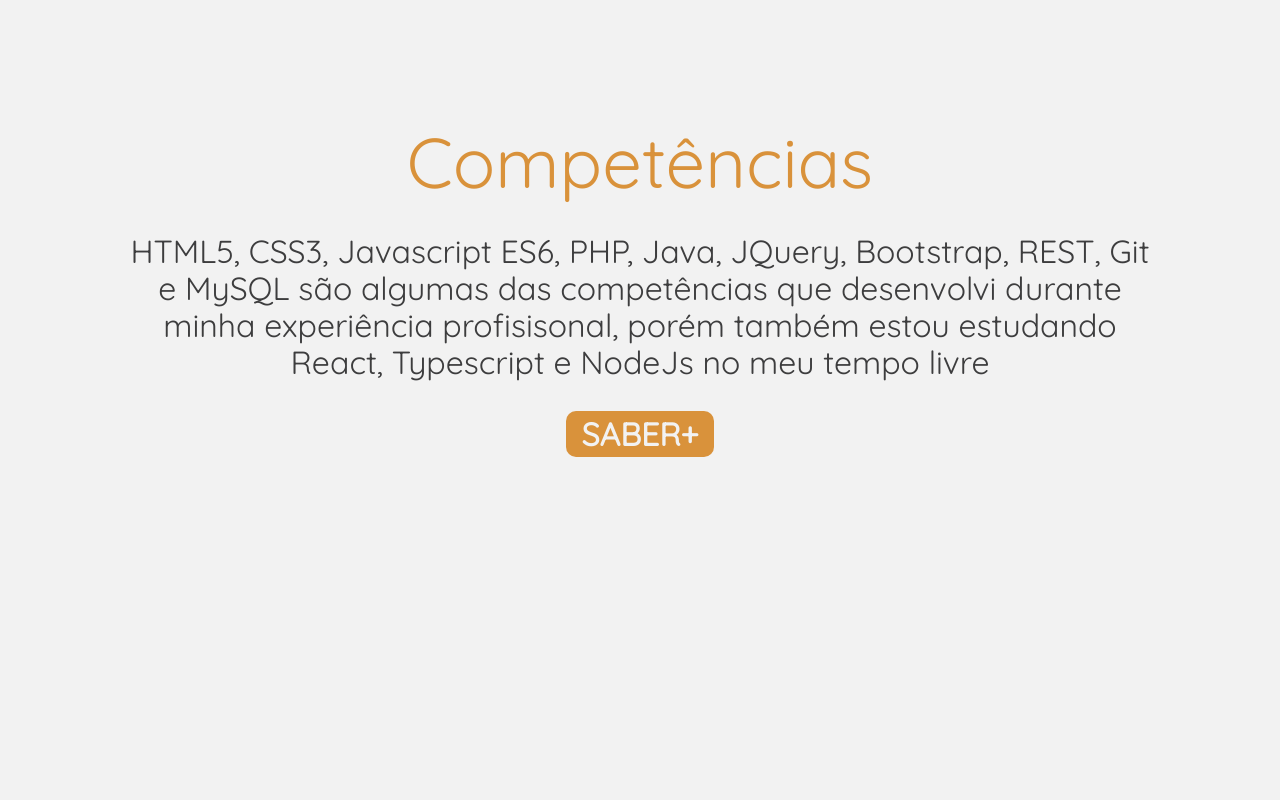
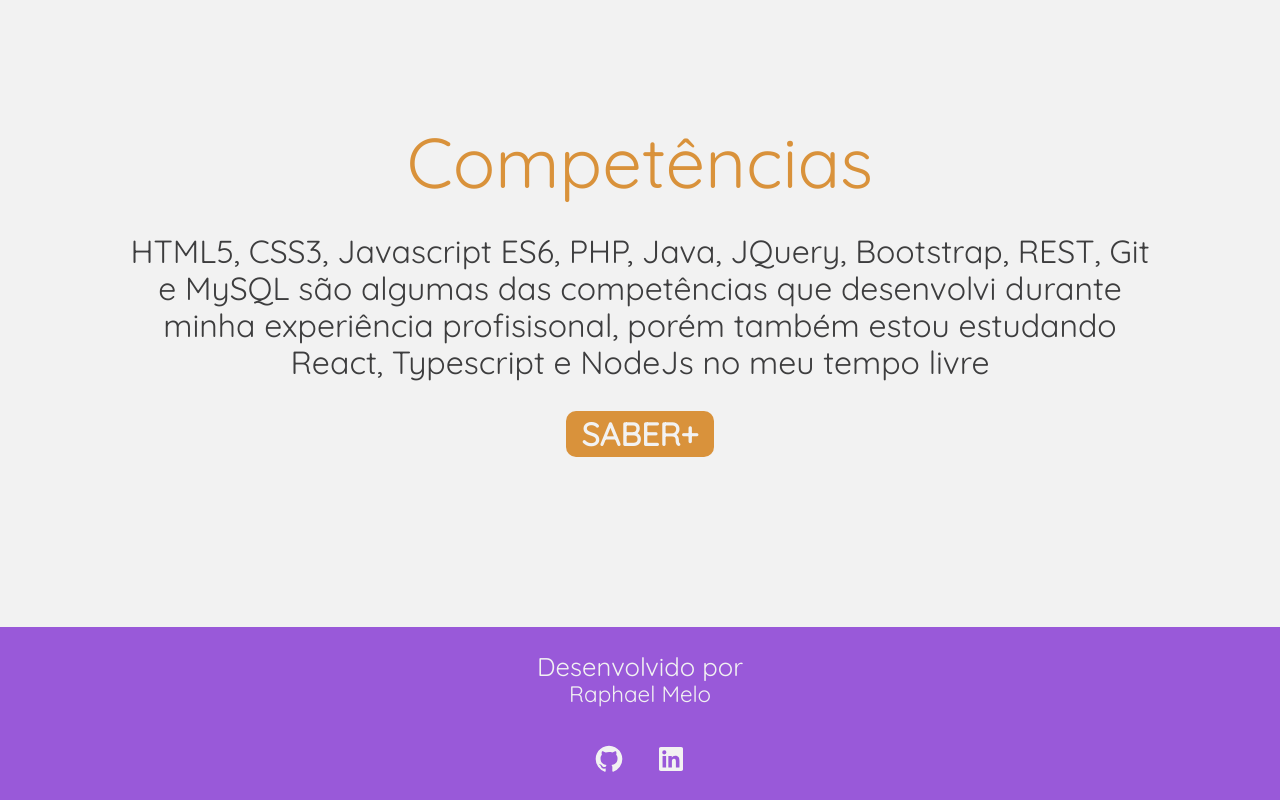
Before and after one commit to RaphaelO-Melo/Portfolio-2.0, a React (Create React App) app in the folder portfolio/: page / in a window 1280 px wide. Shown: the part 2045-2845 px from the top of the page. Before the commit the page ends 2672 px from the top, so only its background shows below. Built offline with nearby package versions, Linux system fonts and the light colour scheme.

Commit message:
Footer component

```diff
--- /dev/null
+++ b/portfolio/src/components/Footer/Footer.module.scss
@@ -0,0 +1,55 @@
+@import "styles/variables";
+@import "styles/breakpoints";
+
+.wrapper{
+
+    background-color: $purple;
+    color: $white;
+    display: flex;
+    flex-direction: column;
+    align-items: center;
+    justify-content: center;
+    align-content: center;
+    text-align: center;
+
+    @media (max-width: $desktop_sm) {
+        display: none;
+    }
+
+
+    &__text{
+
+        margin: 25px auto;
+
+        &__title{
+            margin: 0;
+            font-size: 0.8em;
+            font-weight: normal;
+        }
+
+        &__content{
+            margin: 0;
+            font-size: 0.7em;
+            font-weight: lighter;
+        }
+
+    }
+
+    &__links{
+
+        display: flex;
+        align-items: center;
+        justify-content: space-evenly;
+        align-content: center;
+        padding: 10px;
+        margin-bottom: 15px;
+
+        &__link{
+            display: flex;
+            color: $white;
+            margin: 0 15px;
+        }
+
+    }
+
+}
--- /dev/null
+++ b/portfolio/src/components/Footer/index.tsx
@@ -0,0 +1,29 @@
+import style from './Footer.module.scss';
+import { RiGithubFill, RiLinkedinBoxFill } from 'react-icons/ri';
+
+export default function Footer(){
+    return (
+        <footer className={style.wrapper}>
+            <div className={style.wrapper__text}>
+                <p className={style.wrapper__text__title}>Desenvolvido por</p>
+                <p className={style.wrapper__text__content}>Raphael Melo</p>
+            </div>
+            <div className={style.wrapper__links}>
+                <a
+                    className={style.wrapper__links__link}
+                    href="https://www.linkedin.com/in/raphael-oliveira-melo-ba372b104/"
+                    target='_blank'
+                    rel='noreferrer'>
+                    <RiGithubFill />
+                </a>
+                <a
+                    className={style.wrapper__links__link}
+                    href="https://github.com/RaphaelO-Melo/"
+                    target='_blank'
+                    rel='noreferrer'>
+                    <RiLinkedinBoxFill />
+                </a>
+            </div>
+        </footer>
+    );
+}
--- a/portfolio/src/routes.tsx
+++ b/portfolio/src/routes.tsx
@@ -3,6 +3,7 @@ import BottomNav from 'components/BottomNav';
 import { BrowserRouter as Router, Routes, Route } from 'react-router-dom';
 import About from './pages/About';
 import ScrollToTop from 'components/ScrollToTop';
+import Footer from 'components/Footer';
 
 export default function AppRouter(){
     return (
@@ -16,6 +17,7 @@ export default function AppRouter(){
                 </Routes>
                 <ScrollToTop />
                 <BottomNav />
+                <Footer />
             </Router>
         </main>
     );
```
